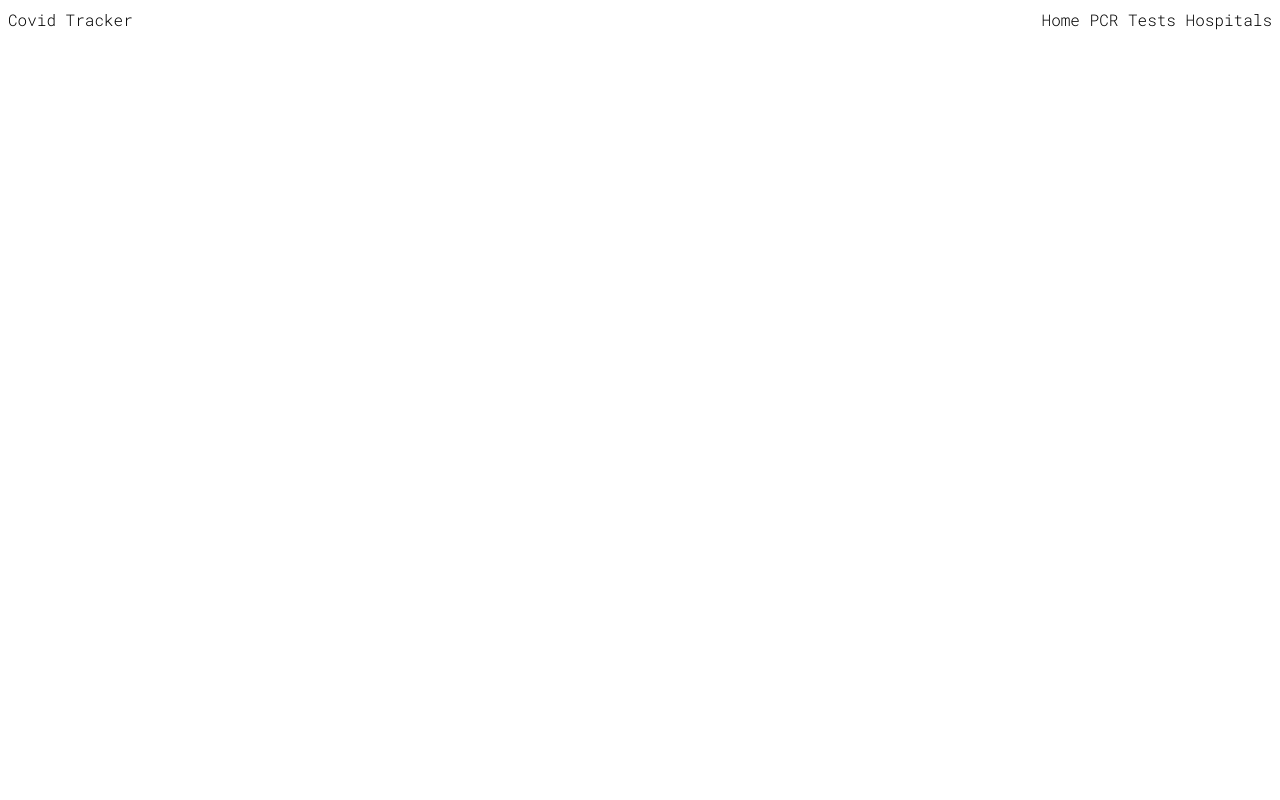
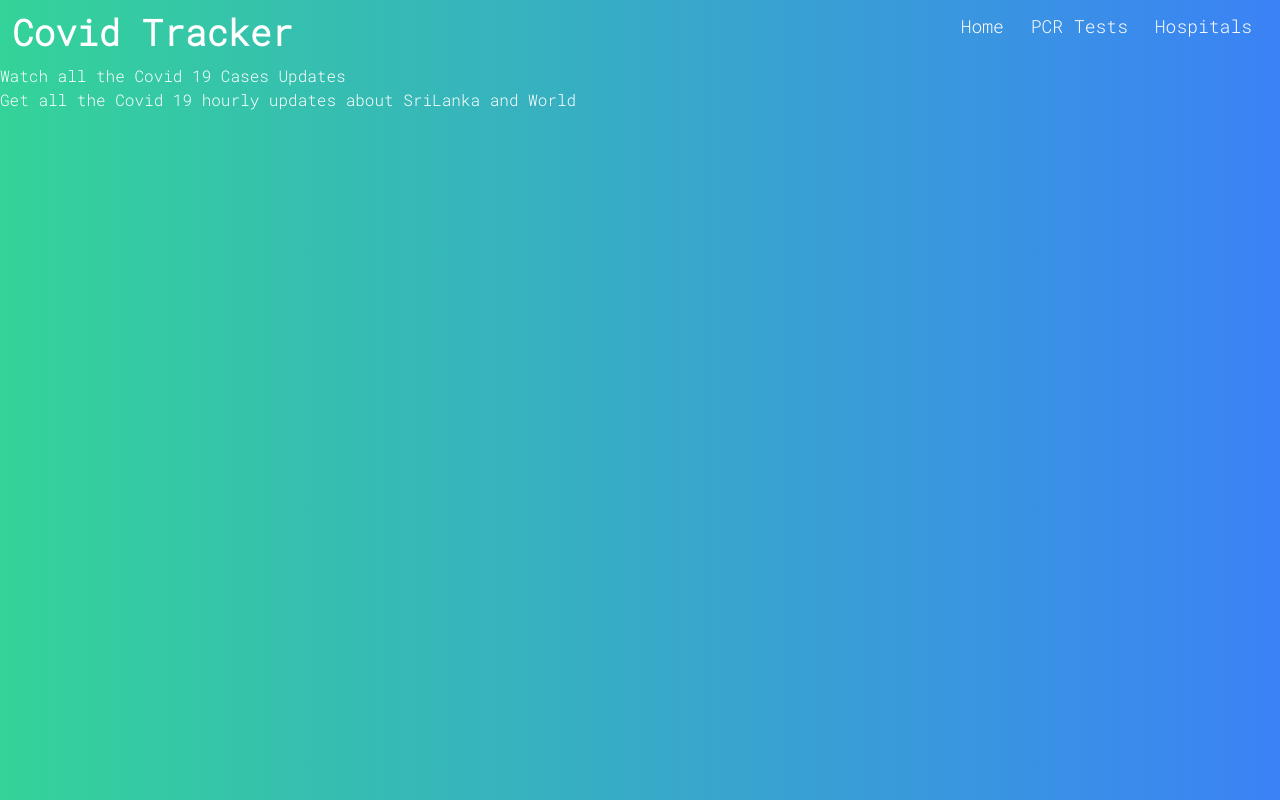
Before and after one commit to gimnakatugampala/covid-tracker-srilanka, a website: page index.html in a window 1280 px wide. Drawn offline with nearby package versions, Linux system fonts and the light colour scheme.

Commit message:
container

```diff
--- a/index.html
+++ b/index.html
@@ -17,14 +17,22 @@
 </head>
 <body>
     <!-- Navbar -->
-    <nav class="flex justify-between m-2">
-        <h1>Covid Tracker</h1>
-        <ul >
-            <li class="inline "><a href="index.html">Home</a></li>
-            <li class="inline "><a href="./pcr.html">PCR Tests</a></li>
-            <li class="inline "><a href="./hospitals.html">Hospitals</a></li>
+    <div class="h-screen bg-gradient-to-r from-green-400 to-blue-500 m-0 text-white">
+    <nav class="flex justify-between p-3">
+        <h1 class="text-4xl font-bold">Covid Tracker</h1>
+        <ul class="text-lg" >
+            <li class="inline mr-4"><a href="index.html">Home</a></li>
+            <li class="inline mr-4"><a href="./pcr.html">PCR Tests</a></li>
+            <li class="inline mr-4"><a href="./hospitals.html">Hospitals</a></li>
         </ul>
     </nav>
+
+    <!-- Showcase -->
+    <div id="showcase" class="container">
+            <h1>Watch all the Covid 19 Cases Updates</h1>
+            <p>Get all the Covid 19 hourly updates about SriLanka and World </p>
+    </div>
+</div>
 
 
     <script src="./index.js"></script>
```
Also changed, not shown: dist/index.html.
